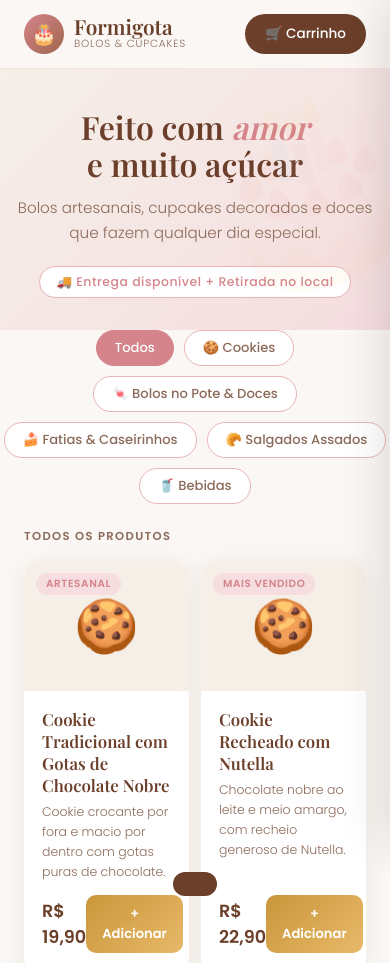
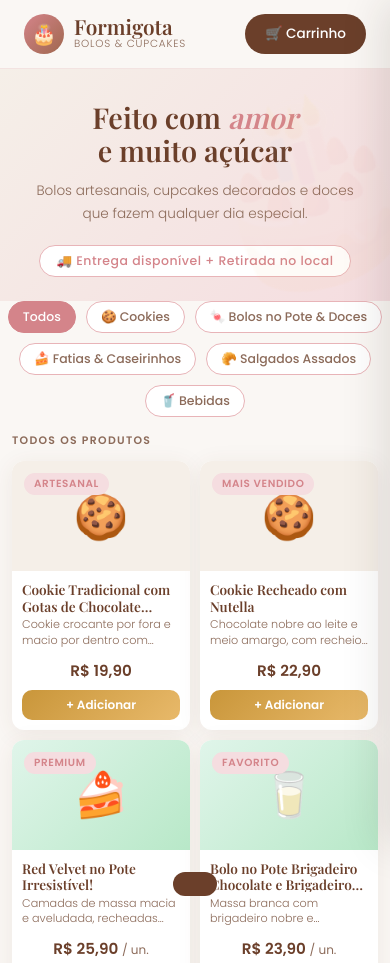
Before and after one commit to Brennoo05/formigota, a plain HTML site: page index.html in a window 390 px wide. Shown: the top 963 px of the page. Drawn offline with nearby package versions, Linux system fonts and the light colour scheme; a web font is replaced by a local one.

Commit message:
modificação na tela

```diff
--- a/index.html
+++ b/index.html
@@ -509,13 +509,88 @@
   footer strong { color: white; }
 
   /* ── RESPONSIVE ── */
+ /* ── OTIMIZAÇÃO COMPLETA PARA CELULAR ── */
   @media (max-width: 480px) {
-    .products-grid { grid-template-columns: 1fr 1fr; gap: 12px; }
-    .product-img { height: 130px; font-size: 52px; }
-    .hero { padding: 40px 16px 32px; }
-  }
-  @media (max-width: 340px) {
-    .products-grid { grid-template-columns: 1fr; }
+    .hero {
+      padding: 32px 16px 24px;
+    }
+    .hero h1 {
+      font-size: 1.8rem;
+    }
+    .hero p {
+      font-size: 0.85rem;
+      padding: 0 8px;
+    }
+    .filters-wrap {
+      padding: 16px 12px 0;
+    }
+    .filter-btn {
+      padding: 6px 14px;
+      font-size: 0.78rem;
+    }
+    .products-wrap {
+      padding: 16px 12px 40px;
+    }
+    .section-label {
+      font-size: 0.68rem;
+      margin-bottom: 12px;
+    }
+    /* Organiza em 2 colunas simétricas sem esmagar */
+    .products-grid {
+      grid-template-columns: repeat(2, 1fr);
+      gap: 10px;
+    }
+    .product-card {
+      border-radius: 12px;
+    }
+    .product-img {
+      height: 110px;
+      font-size: 44px;
+    }
+    .product-body {
+      padding: 10px;
+    }
+    .product-name {
+      font-size: 0.85rem;
+      line-height: 1.2;
+      display: -webkit-box;
+      -webkit-line-clamp: 2;
+      -webkit-box-orient: vertical;
+      overflow: hidden;
+      height: 32px; /* Garante que os títulos alinhem mesmo com tamanhos diferentes */
+    }
+    .product-desc {
+      font-size: 0.7rem;
+      line-height: 1.4;
+      margin-top: 4px;
+      display: -webkit-box;
+      -webkit-line-clamp: 2;
+      -webkit-box-orient: vertical;
+      overflow: hidden;
+      height: 30px; /* Limita a descrição para não quebrar o tamanho dos cards */
+    }
+    .product-footer {
+      margin-top: 10px;
+      flex-direction: column;
+      align-items: stretch;
+      gap: 8px;
+    }
+    .product-price {
+      font-size: 0.95rem;
+      text-align: center;
+    }
+    .add-btn {
+      width: 100%;
+      padding: 6px;
+      font-size: 0.75rem;
+      text-align: center;
+    }
+    /* Ajuste para telas muito pequenas */
+    @media (max-width: 350px) {
+      .products-grid {
+        grid-template-columns: 1fr;
+      }
+    }
   }
 </style>
 </head>
```
